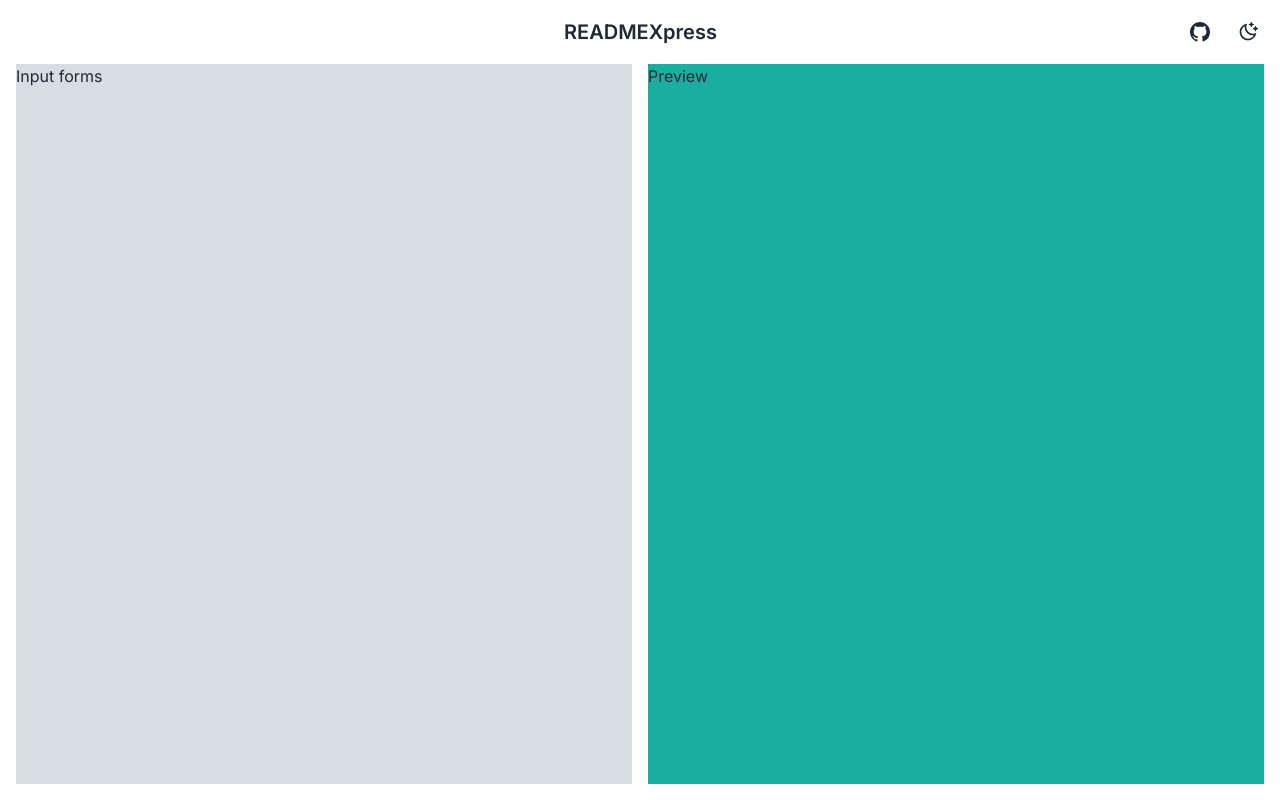
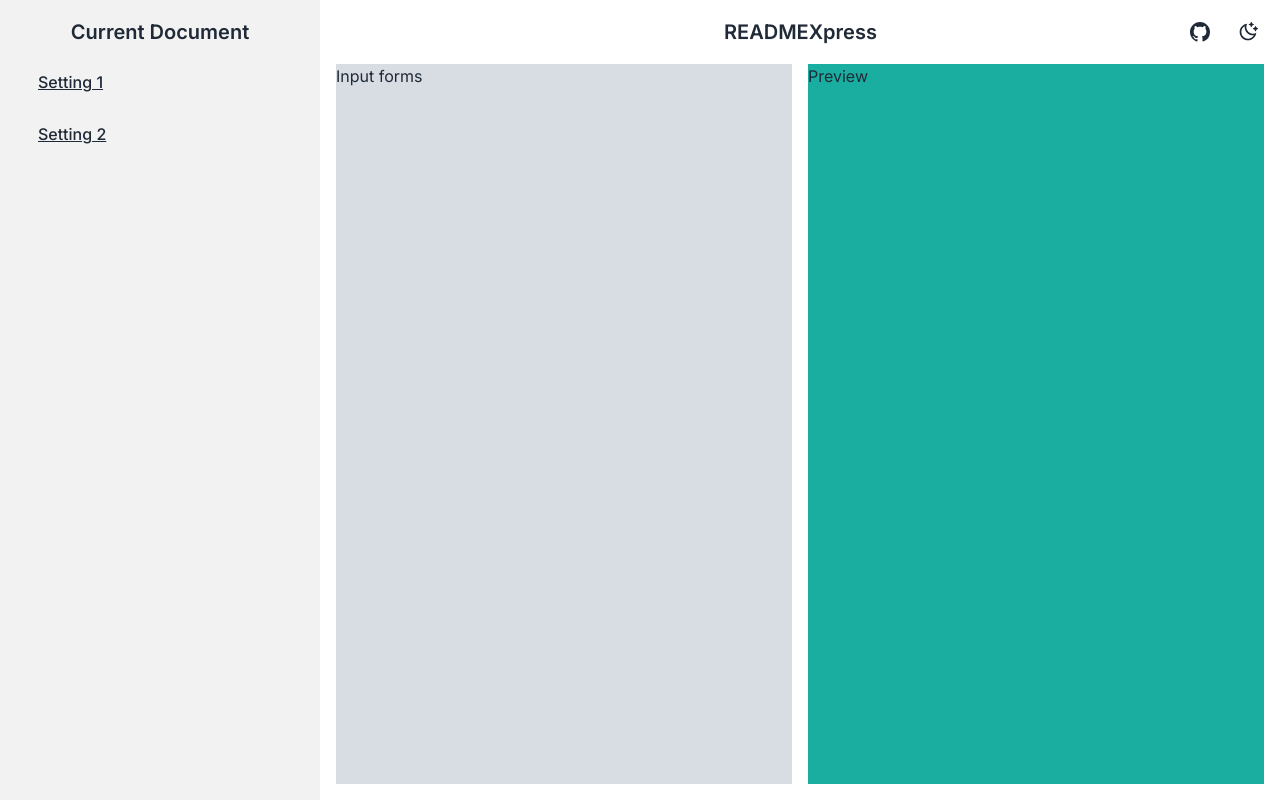
Before and after one commit to Shuhua-L/READMEXpress, a Next.js app: page / in a window 1280 px wide. Built offline with nearby package versions, Linux system fonts and the light colour scheme.

Commit message:
🎉 init: add drawer menu

```diff
--- a/package.json
+++ b/package.json
@@ -28,6 +28,7 @@
     "typescript": "5.1.6"
   },
   "devDependencies": {
+    "@tailwindcss/typography": "^0.5.9",
     "daisyui": "^3.5.0"
   }
 }
--- a/src/app/template.tsx
+++ b/src/app/template.tsx
@@ -2,9 +2,28 @@
 
 export default function Template({ children }: { children: React.ReactNode }) {
   return (
-    <main className='flex flex-col h-screen'>
-      <Header />
-      {children}
+    <main className='drawer xl:drawer-open'>
+      <input id='my-drawer-menu' type='checkbox' className='drawer-toggle' />
+      <div className='drawer-content flex flex-col h-screen'>
+        {/* Page content here */}
+        <Header />
+        {children}
+      </div>
+      <div className='drawer-side z-10'>
+        <label htmlFor='my-drawer-menu' className='drawer-overlay'></label>
+        <div className='menu p-4 w-80 h-full bg-base-200 text-base-content'>
+          <ul className='prose'>
+            {/* Sidebar content here */}
+            <h3 className='text-center'>Current Document</h3>
+            <li>
+              <a>Setting 1</a>
+            </li>
+            <li>
+              <a>Setting 2</a>
+            </li>
+          </ul>
+        </div>
+      </div>
     </main>
   );
 }
--- a/src/components/Header.tsx
+++ b/src/components/Header.tsx
@@ -1,11 +1,19 @@
 import { GrSun } from "react-icons/gr";
 import { RiMoonClearLine } from "react-icons/ri";
 import { BsGithub } from "react-icons/bs";
+import { VscSettings } from "react-icons/vsc";
 
 const Header = () => {
   return (
     <div className='navbar bg-base-100'>
-      <div className='navbar-start'></div>
+      <div className='navbar-start'>
+        {/* Drawer Menu */}
+        <label
+          htmlFor='my-drawer-menu'
+          className='btn btn-ghost btn-circle drawer-button xl:hidden'>
+          <VscSettings className='fill-current w-5 h-5' />
+        </label>
+      </div>
       <div className='navbar-center'>
         <a className='btn glass normal-case text-xl'>READMEXpress</a>
       </div>
--- a/tailwind.config.js
+++ b/tailwind.config.js
@@ -5,5 +5,5 @@
     './src/components/**/*.{js,ts,jsx,tsx,mdx}',
     './src/app/**/*.{js,ts,jsx,tsx,mdx}',
   ],
-  plugins: [require("daisyui")],
+  plugins: [require("@tailwindcss/typography"), require("daisyui")],
 }
```
Also changed, not shown: 1 other file (tests, documents, lock files or other folders).
